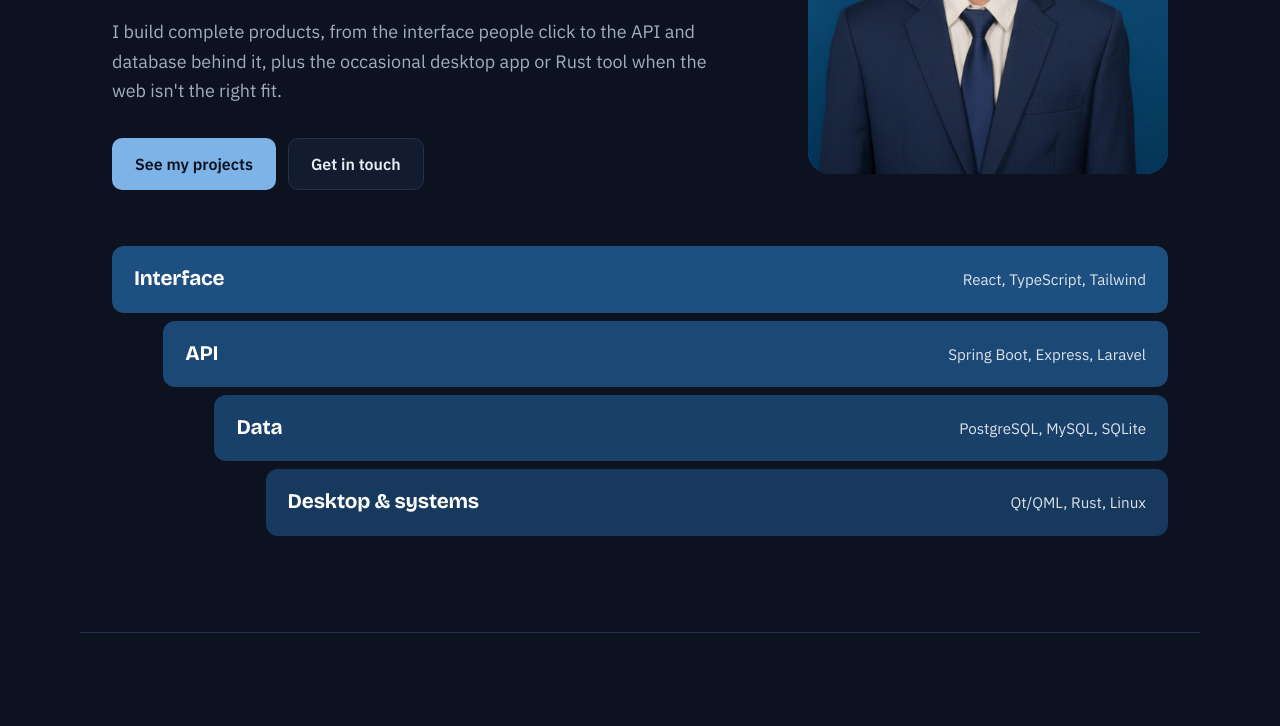
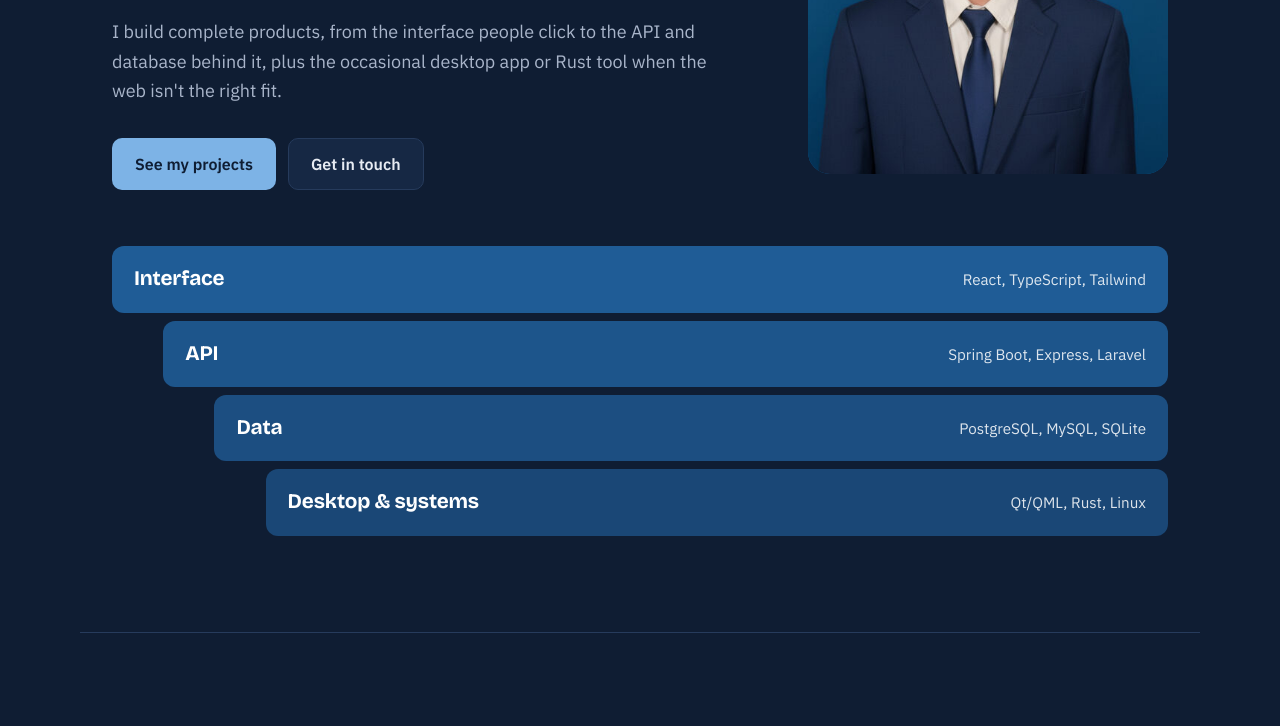
Before and after one commit to sornsoksamnang/portfolio, a plain HTML site: page index.html in a window 1280 px wide. Shown: the part 470-1196 px from the top of the page. Drawn offline with nearby package versions, Linux system fonts and the dark colour scheme.

Commit message:
Use deep navy background with top glow in dark mode
Co-Authored-By: Claude Opus 5.5 <noreply@anthropic.com>

```diff
--- a/css/style.css
+++ b/css/style.css
@@ -21,15 +21,16 @@
 
 @media (prefers-color-scheme: dark) {
   :root:not([data-theme="light"]) {
-    --paper: #0c1220;
-    --surface: #131b2e;
+    --paper: #0f1d33;
+    --surface: #162844;
     --ink: #e8ecf3;
-    --ink-soft: #a3adc0;
-    --rule: #26304a;
+    --ink-soft: #a9b5ca;
+    --rule: #263b5c;
     --blue: #7db3e6;
     --blue-deep: #0f5a96;
-    --blue-wash: #16243d;
-    --on-blue: #0c1220;
+    --blue-wash: #1c3354;
+    --on-blue: #0f1d33;
+    --glow: radial-gradient(1100px 620px at 75% -8%, rgba(31, 110, 180, 0.38), transparent 70%);
   }
 }
 
@@ -44,7 +45,7 @@ html {
 }
 
 body {
-  background: var(--paper);
+  background: var(--glow, none) no-repeat, var(--paper);
   color: var(--ink);
   font-family: var(--body);
   font-size: 1.0625rem;
@@ -310,7 +311,7 @@ h1, h2, h3 {
 
 @media (prefers-color-scheme: dark) {
   :root:not([data-theme="light"]) .stack li {
-    background: color-mix(in srgb, #1d4f80 calc(100% - var(--i) * 18%), #12263f);
+    background: color-mix(in srgb, #1f5c96 calc(100% - var(--i) * 22%), #183c66);
   }
 }
 
@@ -501,7 +502,7 @@ h1, h2, h3 {
   padding-block: clamp(64px, 10vw, 120px);
 }
 @media (prefers-color-scheme: dark) {
-  :root:not([data-theme="light"]) .contact { background: #0f2c4d; }
+  :root:not([data-theme="light"]) .contact { background: #123a63; }
 }
 
 .contact h2 {
--- a/index.html
+++ b/index.html
@@ -8,7 +8,7 @@
   <meta name="description" content="Sorn SokSamnang is a full stack developer in Phnom Penh building React front ends, Spring Boot and Laravel back ends, Qt/QML desktop apps and Rust tools.">
   <meta name="author" content="Sorn SokSamnang">
   <meta name="theme-color" content="#f6f7f9" media="(prefers-color-scheme: light)">
-  <meta name="theme-color" content="#0c1220" media="(prefers-color-scheme: dark)">
+  <meta name="theme-color" content="#0f1d33" media="(prefers-color-scheme: dark)">
   <link rel="canonical" href="https://portfolio-three-orcin-95.vercel.app/">
 
   <meta property="og:type" content="website">
```
